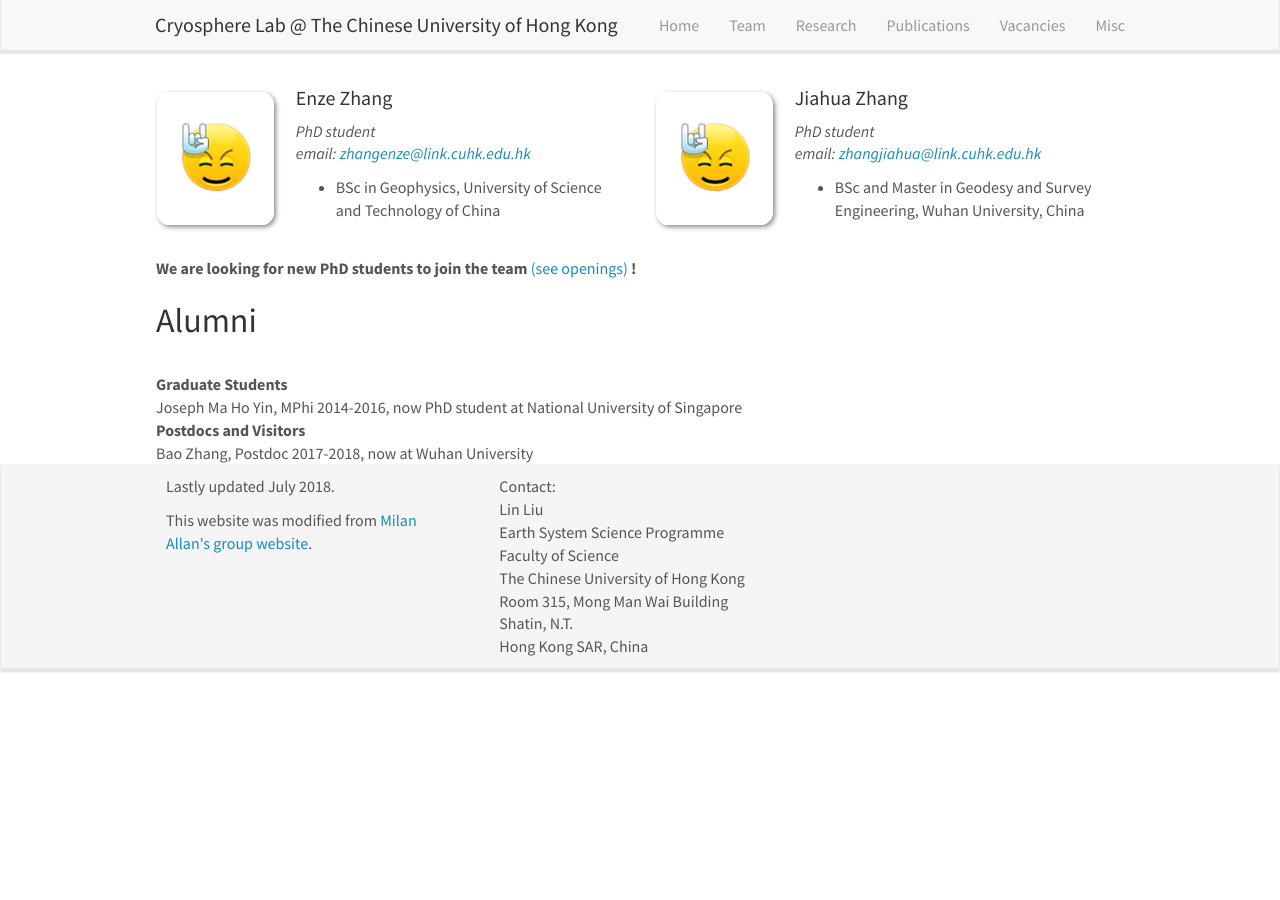
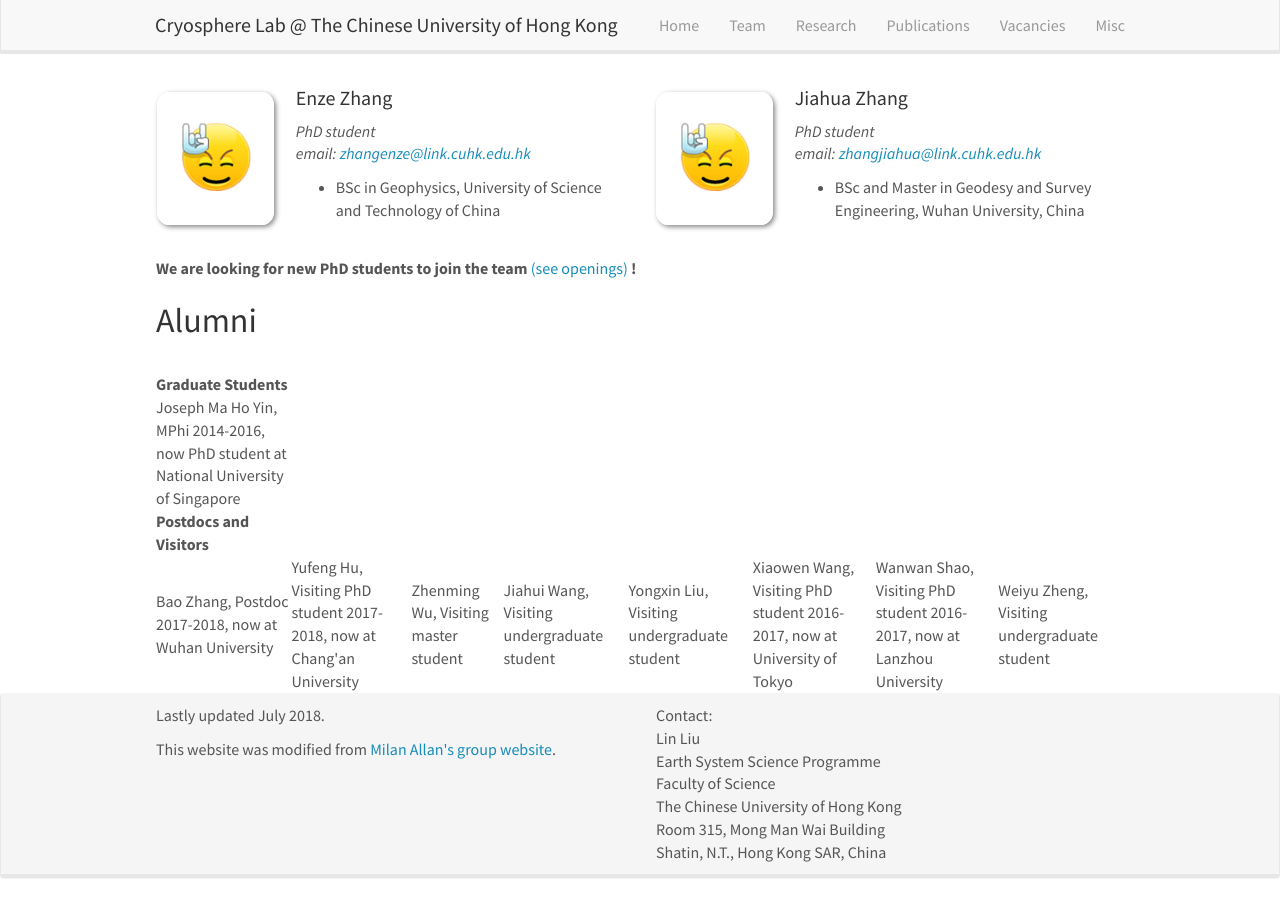
Before and after one commit to cryocuhk/liulin523.github.io, a Jekyll site: the page built from _pages/team.md, in a window 1280 px wide and 900 px high, scrolled down 708 px. Built offline with Jekyll 4.4.1, drawn with Linux system fonts in a browser that asks for light colours; nearby versions of some CDN libraries; before the commit the page ends 1402 px from its top, so only the background shows below that.

Commit message:
change footer

```diff
--- a/_includes/footer.html
+++ b/_includes/footer.html
@@ -2,22 +2,20 @@
   <div class="panel-footer">
 	<div class="container-fluid">
 	  <div class="row">
-		<div class="col-sm-4">
+		<div class="col-sm-6">
 
 		  <p>Lastly updated July 2018. </p>
 		  <p>This website was modified from <a href="https://www.leidenuniv.nl"> Milan Allan's group website</a>.</p>
 		 </div>
 
-
-		<div class="col-sm-4">
+		<div class="col-sm-6">
 		  Contact:<br />
 		  Lin Liu<br />
 		  Earth System Science Programme<br />
 		  Faculty of Science<br />
 		  The Chinese University of Hong Kong<br />
 		  Room 315, Mong Man Wai Building<br />
-		  Shatin, N.T.<br />
-		  Hong Kong SAR, China <br />
+		  Shatin, N.T., Hong Kong SAR, China <br />
 		</div>
 	  </div>
 	</div>
--- a/_pages/team.md
+++ b/_pages/team.md
@@ -77,9 +77,18 @@ permalink: /team/
 <table align="center" style="width:100%">
 <tr> <th>Graduate Students</th> </tr>
     <td>Joseph Ma Ho Yin, MPhi 2014-2016, now PhD student at National University of Singapore </td>
+    <td> </td>
 
 <tr>    <th>Postdocs and Visitors</th> </tr>
   <tr>
     <td>Bao Zhang, Postdoc 2017-2018, now at Wuhan University</td>
+    <td>Yufeng Hu, Visiting PhD student 2017-2018, now at Chang'an University</td>
+    <td>Zhenming Wu, Visiting master student</td>
+    <td>Jiahui Wang, Visiting undergraduate student</td>
+    <td>Yongxin Liu, Visiting undergraduate student</td>
+    <td>Xiaowen Wang, Visiting PhD student 2016-2017, now at University of Tokyo</td>
+    <td>Wanwan Shao, Visiting PhD student 2016-2017, now at Lanzhou University</td>
+    <td>Weiyu Zheng, Visiting undergraduate student</td>
   </tr>
+
 </table>
```
Also changed, not shown: _data/misc.md (+1 -1 lines).
